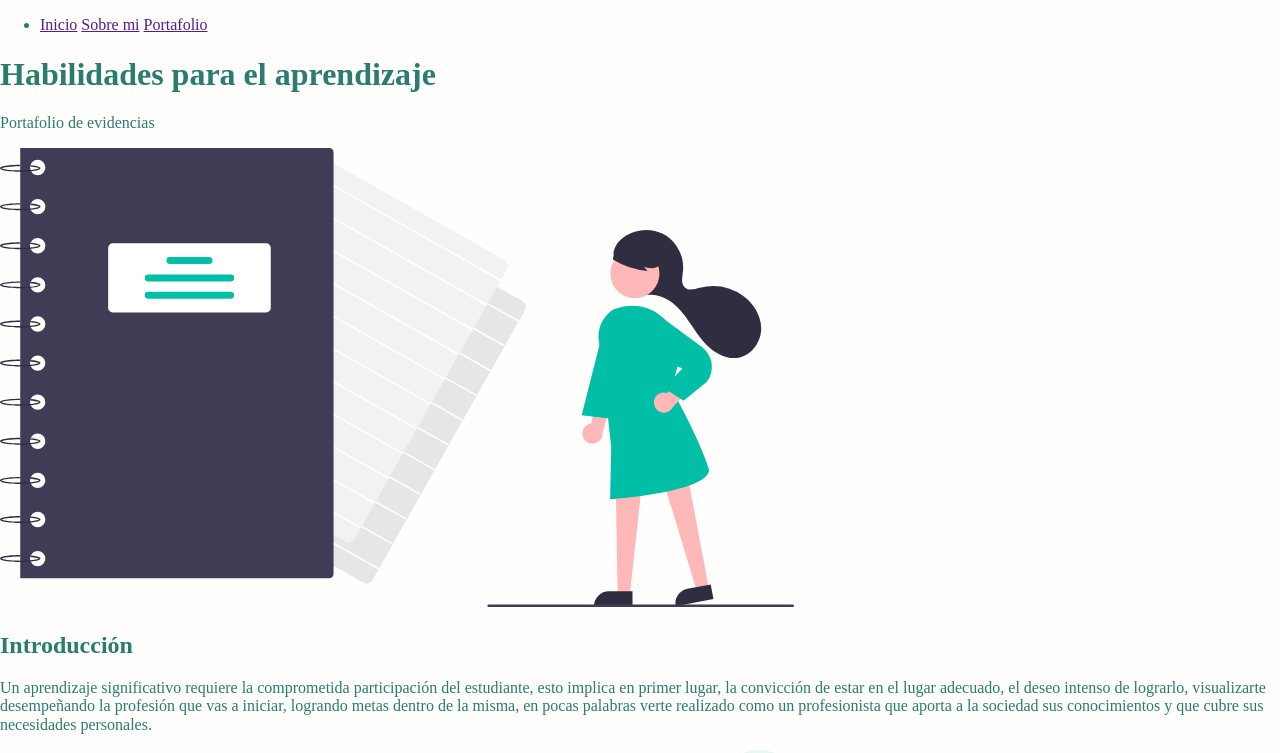
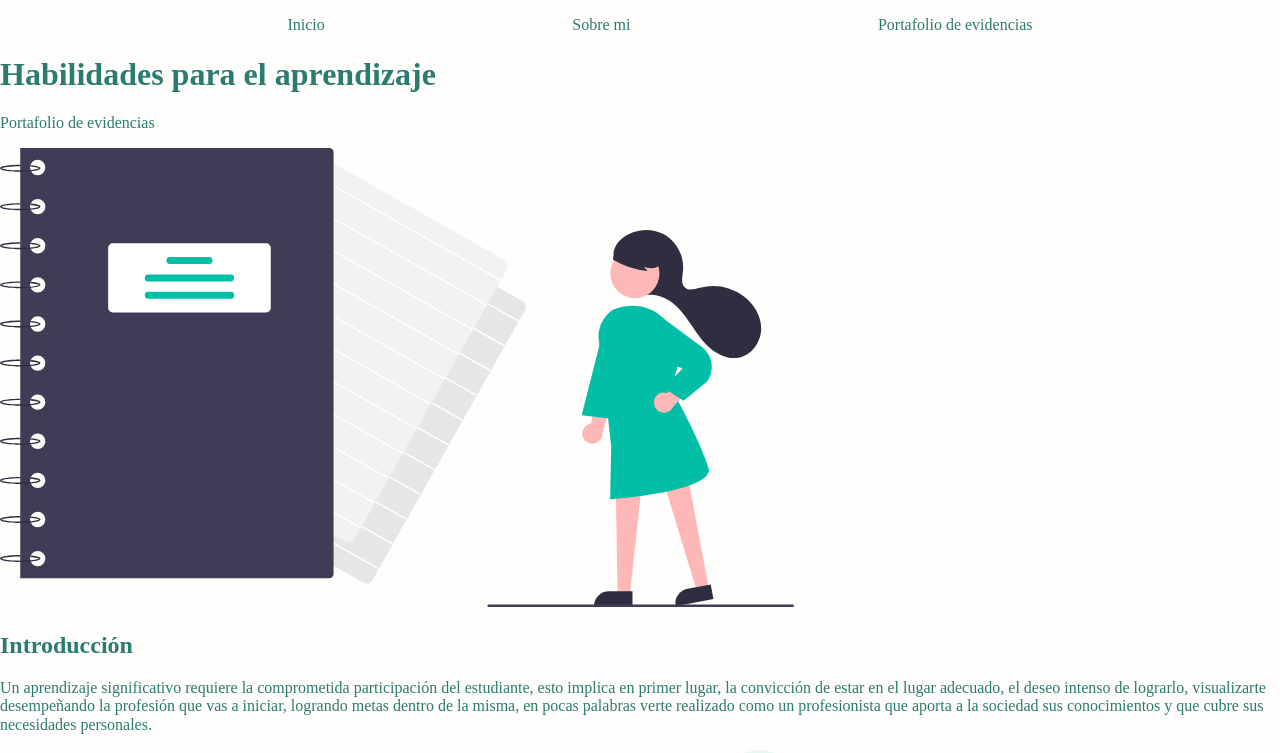
Before and after one commit to Papalarva/Habilidades_para_el_aprendizaje, a plain HTML site: page index.html in a window 1280 px wide. Shown: the top 753 px of the page. Drawn offline with Linux system fonts and the light colour scheme.

Commit message:
Se intento dar diseno

```diff
--- a/index.html
+++ b/index.html
@@ -11,12 +11,10 @@
 <body>
     <header>
         <nav>
-            <ul>
-                <li>
-                    <a href="">Inicio</a>
-                    <a href="">Sobre mi</a>
-                    <a href="">Portafolio</a>
-                </li>
+            <ul class="header__nav">
+                <li class=""><a class="header__enlace" href="">Inicio</a></li>
+                <li><a class="header__enlace" href="">Sobre mi</a></li>
+                <li><a class="header__enlace" href="">Portafolio de evidencias</a></li>
             </ul>
         </nav>
         <h1>Habilidades para el aprendizaje</h1>
--- a/styles/styles.css
+++ b/styles/styles.css
@@ -13,3 +13,20 @@ body {
     color: #2A7C6F;
     font-family: Avenir Light;
 }
+
+.header__nav {
+    display: flex;
+    justify-content: space-evenly;
+    list-style: none;
+    text-decoration: none;
+
+}
+
+.header__lista {
+    list-style: none;
+}
+
+.header__enlace {
+    text-decoration: none;
+    color: #2A7C6F;
+}
```
